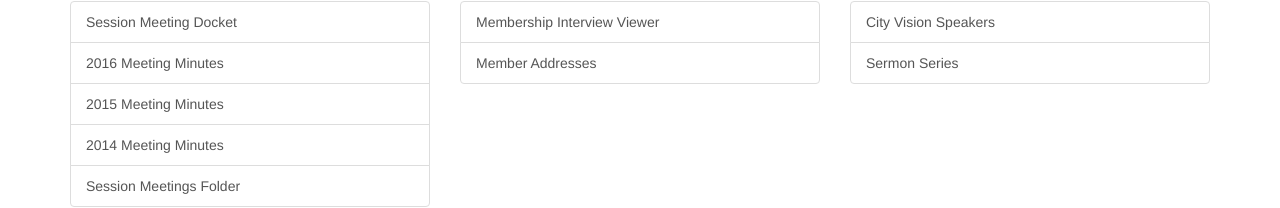
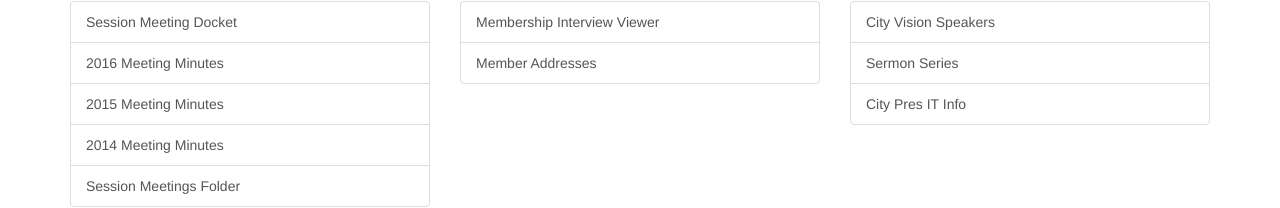
Before and after one commit to jakeydo/elderstucff, a plain HTML site: page index.html in a window 1280 px wide. Shown: the part 281-489 px from the top of the page. Drawn offline with nearby package versions, Linux system fonts and the light colour scheme.

Commit message:
added it info

```diff
--- a/index.html
+++ b/index.html
@@ -38,6 +38,7 @@
           <div class="list-group">
             <a class="list-group-item" href="https://docs.google.com/document/d/1cG_JqkbYNGkQRuSqUoykxKyLWG8ao6r-9ISKV-pIvbw/edit" role="button" target="_blank">City Vision Speakers</a>
             <a class="list-group-item" href="https://docs.google.com/document/d/1V8XMeGhLLpOaSvEm3xs3Z_ITRd_vM0j1HnBlAAfKjJQ/edit" role="button" target="_blank">Sermon Series</a>
+            <a class="list-group-item" href="https://docs.google.com/document/d/1tZgyCgduZnImiEeLsvH2H7iyYk66kFYzsVfYnWB8Gro/edit" role="button" target="_blank">City Pres IT Info</a>
         </div>
       </div>
     </div>
```
